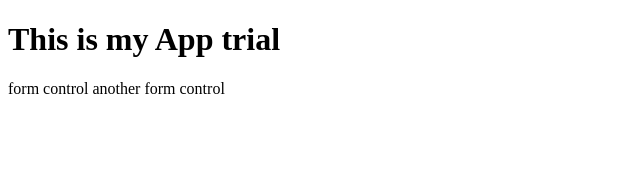
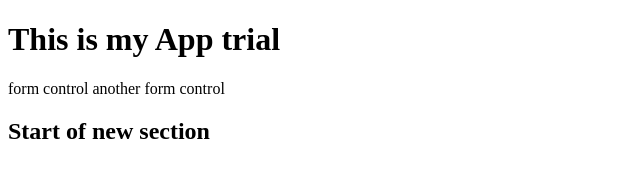
Before and after one commit to wilmer090/myappsample, a plain HTML site: page index.html in a window 1280 px wide. Shown: the whole page, without its empty margins (0-640 px from the left). Drawn offline with Linux system fonts and the light colour scheme.

Commit message:
added second section

```diff
--- a/index.html
+++ b/index.html
@@ -7,5 +7,6 @@
 <h1>This is my App trial</h1>
 form control
 another form control
+<h2>Start of new section</h2>
 </body>
 </html>
```
